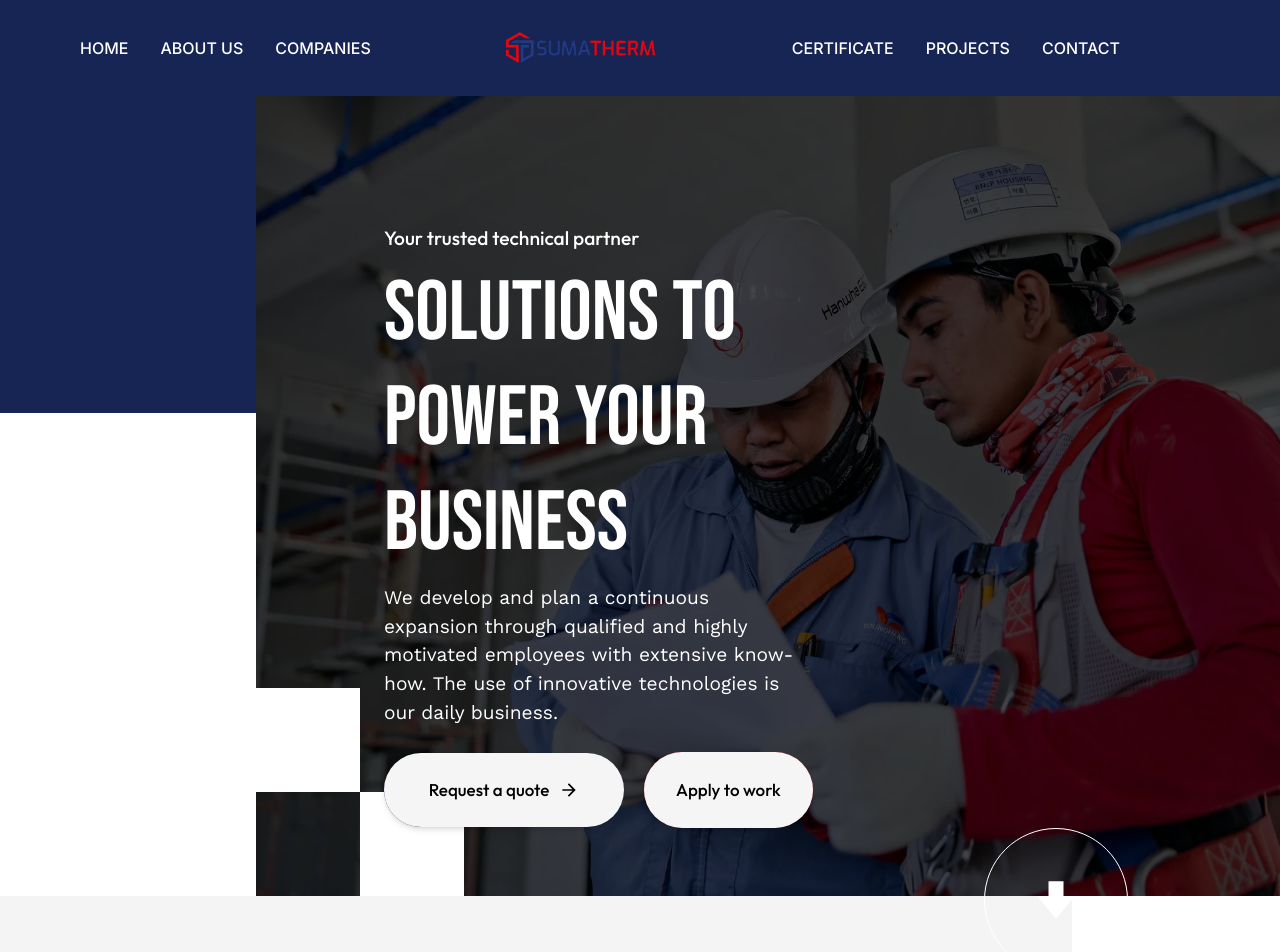
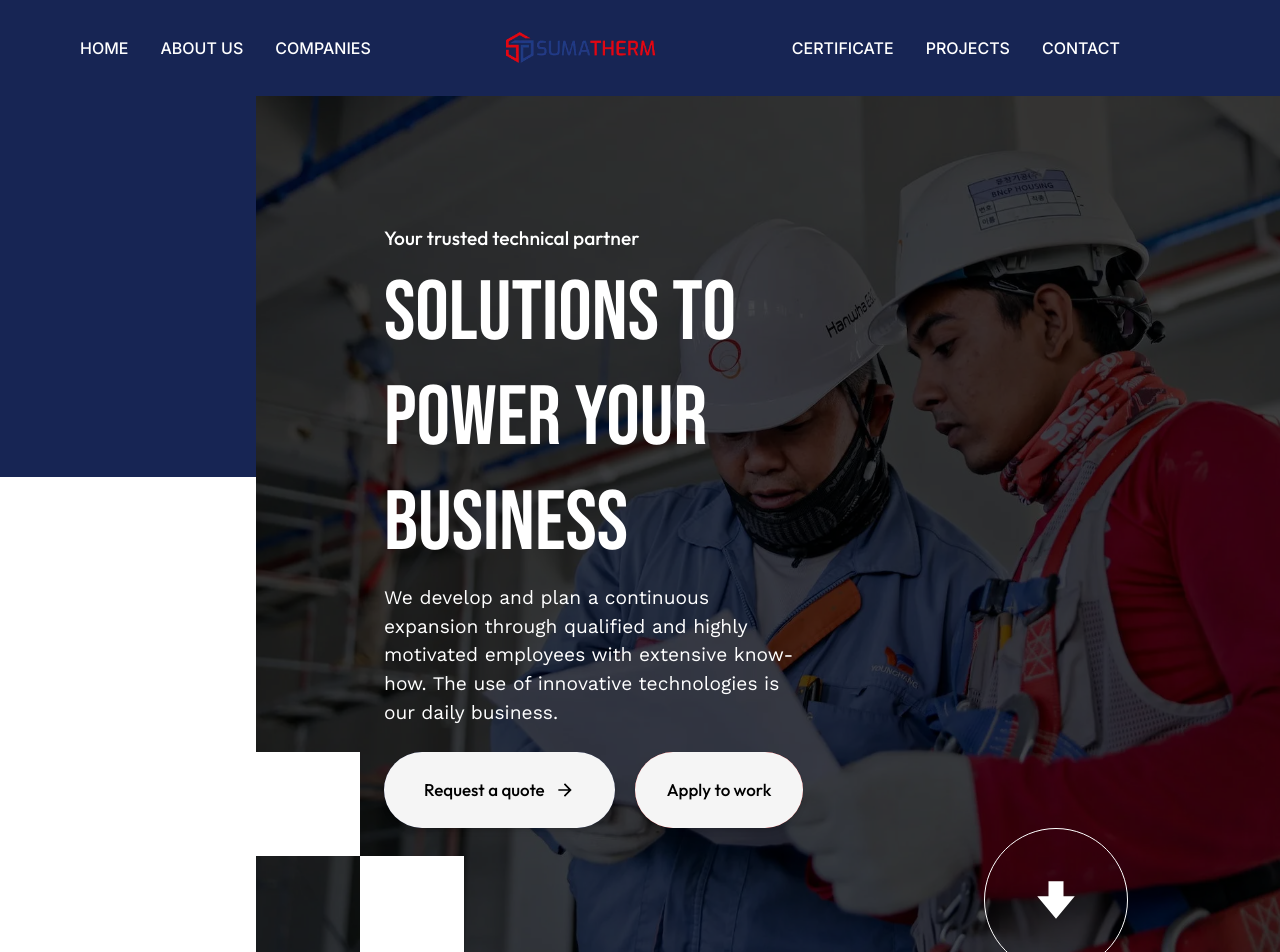
Before and after one commit to IzetDelibasic/sumatherm-project, a Next.js app: page / in a window 1280 px wide. Shown: the top 952 px of the page. Built offline with nearby package versions, Linux system fonts and the light colour scheme.

Commit message:
Resolving issue with hero section and hero action

```diff
--- a/app/components/HeroActions/HeroButtons.tsx
+++ b/app/components/HeroActions/HeroButtons.tsx
@@ -13,7 +13,7 @@ const HeroButtons = () => {
     <div className="flex flex-col items-center justify-center md:flex-row md:justify-start md:w-[30rem] lg:w-[40rem] w-[90%] mx-auto md:mx-0">
       <Link href="#contactSection">
           <Button
-            className="relative lg:w-[15rem] w-[15rem] md:w-[30rem] lg:h-[10%] bg-blue-950 text-black font-medium lg:py-[1.5rem] py-[1rem] rounded-[3rem] group overflow-hidden z-[1] hover:border-opacity-0 hover:border-transparent"
+            className="relative bg-blue-950 hover:bg-white text-black font-medium lg:py-[1.6rem] py-[1rem] lg:px-[2.5rem] px-[3.5rem] md:px-[1rem] mr-0 mb-[20px] md:mb-0  rounded-[3rem] group overflow-hidden z-[1]"
             iconClassName="group-hover:text-white ml-[10px]"
             title="Request a quote"
             titleClassName="group-hover:text-white font-subtitle"
--- a/app/components/HeroSection/HeroTwo.tsx
+++ b/app/components/HeroSection/HeroTwo.tsx
@@ -19,7 +19,7 @@ const HeroTwo = () => {
   return (
     <div className="relative w-full lg:w-[80%]" id="homeSection">
       <div
-        className="bg-cover bg-center h-[45rem] lg:h-[50rem]"
+        className="bg-cover bg-center h-[45rem] md:h-[50rem] lg:h-[54rem]"
         style={{ backgroundImage: `url(${heroImage})` }}
       >
         <div className="absolute inset-0 bg-black opacity-70"></div>
```
